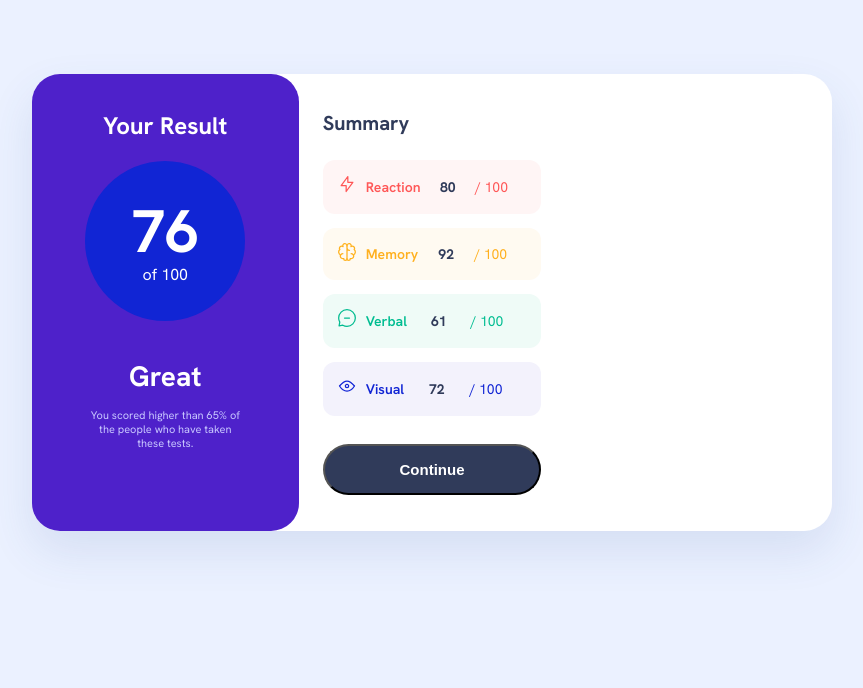
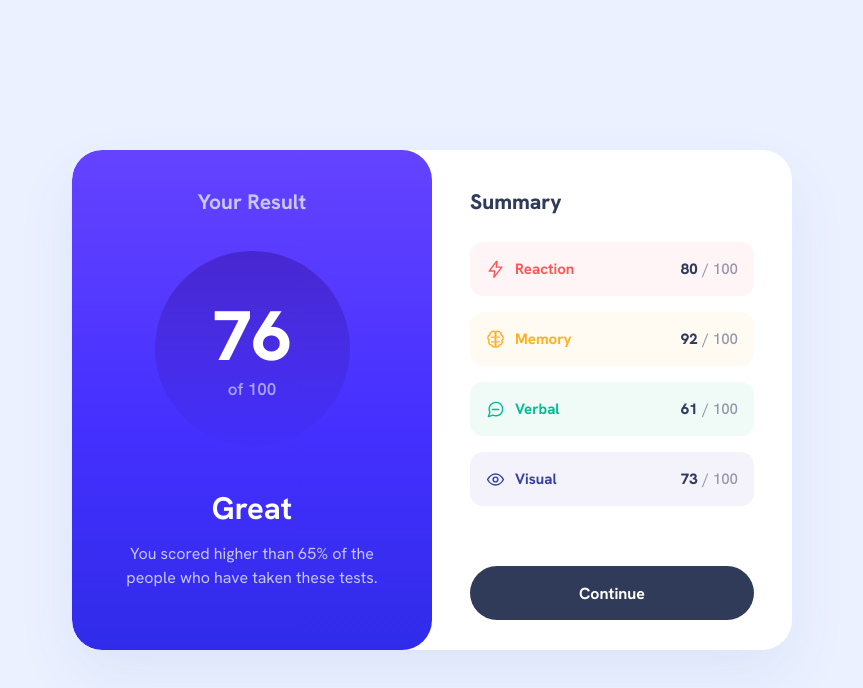
Before and after one commit to adiotimothy425-art/results-summary, a plain HTML site: page index.html in a window 1280 px wide. Shown: the whole page, without its empty margins (208-1071 px from the left). Drawn offline with Linux system fonts and the light colour scheme.

Commit message:
Updated CSS

```diff
--- a/index.html
+++ b/index.html
@@ -1,78 +1,137 @@
-<!DOCTYPE html>
+<!doctype html>
 <html lang="en">
   <head>
-  <meta charset="UTF-8">
-  <meta name="viewport" content="width=device-width, initial-scale=1.0"> <!-- displays site properly based on user's device -->
+    <meta charset="UTF-8" />
+    <meta name="viewport" content="width=device-width, initial-scale=1.0" />
+    <!-- displays site properly based on user's device -->
 
-  <link rel="icon" type="image/png" sizes="32x32" href="./assets/images/favicon-32x32.png">
-  <link rel="stylesheet" href="./style.css">
+    <link
+      rel="icon"
+      type="image/png"
+      sizes="32x32"
+      href="./assets/images/favicon-32x32.png"
+    />
+    <link rel="stylesheet" href="./style.css" />
     <title>Results summary component</title>
-
-
   </head>
   <body>
-<div class="results-card">
-  <!-- RESULTS PANEL -->
+    <main class="page-container">
+      <section class="result-card">
+        <!-- LEFT SIDE: RESULT -->
         <div class="result-panel">
-    <h2>Your Result</h2>
+          <h1 class="result-heading">Your Result</h1>
+
           <div class="score-circle">
-      <div class="total-score"> 76</div>
-      <div score-total>of 100</div>
-    </div>
-    <h1>Great</h1>
-    <p class="result-message">You scored higher than 65% of <br> the people who have taken <br>these tests.</p>
-   </div>
-   <!-- SUMMARY PANEL -->
-    <div class="summary-panel">
-      <h2>Summary</h2>
-      <div class="summary-list">
-        <div class="summary-item reaction">
-          <div class="category">
-            <div class="category-icon">
-              <img src="./assets/images/icon-reaction.svg" alt="">
-            </div>
-            <div>Reaction</div>
-          </div>
-          <p><strong>80</strong>
-          <div>/ 100</div></p>
-          </div>
-          <div class="summary-item memory">
-            <div class="category">
-              <div category-icon>
-                <img src="./assets/images/icon-memory.svg" alt="">
-              </div>
-              <div> Memory</div>
-            </div>
-            <p><strong>92</strong>
-            <div>/ 100</div></p>
+            <span class="score">76</span>
+            <span class="score-total">of 100</span>
           </div>
 
-          <div class="summary-item verbal">
-            <div class="category">
-              <div class="category-icon">
-                <img src="./assets/images/icon-verbal.svg" alt="">
-              </div>
-              <div>Verbal</div>
-            </div>
-            <p><strong> 61</strong>
-            <div>/ 100</div></p>
-          </div>
-
-          <div class="summary-item visual">
-            <div class="category">
-              <div class="category-icon">
-                <img src="./assets/images/icon-visual.svg" alt="">
-              </div>
-              <div>Visual</div>
-            </div>
-            <p><strong> 72</strong>
-            <div>/ 100</div></p>
+          <div class="result-description">
+            <h2>Great</h2>
+            <p>
+              You scored higher than 65% of the people who have taken these
+              tests.
+            </p>
           </div>
         </div>
 
-          <button class="continue-btn"> Continue</button>
+        <!-- RIGHT SIDE: SUMMARY -->
+        <div class="summary-panel">
+          <h2 class="summary-heading">Summary</h2>
+
+          <div class="summary-list">
+            <!-- REACTION -->
+            <div class="summary-item reaction">
+              <div class="category">
+                <svg viewBox="0 0 24 24" aria-hidden="true">
+                  <path d="M13 2 4 14h7l-1 8 10-13h-7l1-7z" />
+                </svg>
+                <span>Reaction</span>
+              </div>
+
+              <div class="category-score">
+                <strong>80</strong>
+                <span>/ 100</span>
               </div>
             </div>
+
+            <!-- MEMORY -->
+            <div class="summary-item memory">
+              <div class="category">
+                <svg viewBox="0 0 24 24" aria-hidden="true">
+                  <path
+                    d="M12 3a4 4 0 0 0-7 3
+                                4 4 0 0 0-1 7 4 4 0 0 0 3 6
+                                4 4 0 0 0 5 2z"
+                  />
+                  <path
+                    d="M12 3a4 4 0 0 1 7 3
+                                4 4 0 0 1 1 7 4 4 0 0 1-3 6
+                                4 4 0 0 1-5 2z"
+                  />
+                  <path
+                    d="M12 3v18M7 9h3m4 0h3
+                                M7 15h3m4 0h3"
+                  />
+                </svg>
+                <span>Memory</span>
+              </div>
+
+              <div class="category-score">
+                <strong>92</strong>
+                <span>/ 100</span>
+              </div>
+            </div>
+
+            <!-- VERBAL -->
+            <div class="summary-item verbal">
+              <div class="category">
+                <svg viewBox="0 0 24 24" aria-hidden="true">
+                  <path
+                    d="M21 11.5a8.4 8.4 0 0 1-.9
+                                3.8 8.5 8.5 0 0 1-7.6 4.7
+                                8.4 8.4 0 0 1-3.8-.9L3 21l1.9-5.7
+                                a8.4 8.4 0 0 1-.9-3.8
+                                8.5 8.5 0 0 1 4.7-7.6
+                                8.4 8.4 0 0 1 3.8-.9h.5
+                                a8.5 8.5 0 0 1 8 8z"
+                  />
+                  <path d="M8 12h8" />
+                </svg>
+                <span>Verbal</span>
+              </div>
+
+              <div class="category-score">
+                <strong>61</strong>
+                <span>/ 100</span>
+              </div>
+            </div>
+
+            <!-- VISUAL -->
+            <div class="summary-item visual">
+              <div class="category">
+                <svg viewBox="0 0 24 24" aria-hidden="true">
+                  <path
+                    d="M2 12s3.6-7 10-7
+                                10 7 10 7-3.6 7-10 7
+                                -10-7-10-7z"
+                  />
+                  <circle cx="12" cy="12" r="3" />
+                </svg>
+                <span>Visual</span>
+              </div>
+
+              <div class="category-score">
+                <strong>73</strong>
+                <span>/ 100</span>
+              </div>
+            </div>
+          </div>
+
+          <button class="continue-button" type="button">Continue</button>
+        </div>
+      </section>
+    </main>
 
     <!-- <footer class="attribution">
     Challenge by <a href="https://www.frontendmentor.io?ref=challenge">Frontend Mentor</a>.
--- a/style.css
+++ b/style.css
@@ -1,227 +1,270 @@
 @import url('https://fonts.googleapis.com/css2?family=Hanken+Grotesk:ital,wght@0,100..900;1,100..900&display=swap');
 :root{
-  --light-red: hsl(0, 100%, 67%);
-  --orangey-yellow: hsl(39, 100%, 56%);
-  --green-teal: hsl(166, 100%, 37%);
-  --cobalt-blue: hsl(234, 85%, 45%);
-  --light-slate-blue: hsl(252, 100%, 67%);
-  --light-royal-blue: hsl(241, 81%, 54%);
-  --violet-blue: hsla(256, 72%, 46%, 1);
-  --persian-blue: hsla(241, 72%, 46%, 0);
-  --white: hsl(0, 0%, 100%);
-  --pale-blue: hsl(221, 100%, 96%);
-  --light-lavender: hsl(241, 100%, 89%);
-  --dark-gray-blue: hsl(224, 30%, 27%);
+--Light-red: hsl(0, 100%, 67%);
+--Orangey-yellow: hsl(39, 100%, 56%);
+--Green-teal: hsl(166, 100%, 37%);
+--Cobalt-blue: hsl(234, 85%, 45%);
+--background-one: hsl(252, 100%, 67%);
+--background-two: hsl(241, 81%, 54%);
+--circle-one: hsla(256, 72%, 46%, 1);
+--circle-two: hsla(241, 72%, 46%, 0);
+--White: hsl(0, 0%, 100%);
+--Pale-blue: hsl(221, 100%, 96%);
+--Light-lavender: hsl(241, 100%, 89%);
+--Dark-gray-blue: hsl(224, 30%, 27%);
 }
-/* font-family: "Hanken Grotesk", sans-serif; */
-*{
+/*RESET AND BASE STYLES*/
+* {
     margin: 0;
     padding: 0;
     box-sizing: border-box;
 }
-body{
-  min-height: 100%;
+body {
+    font-family: "Hanken Grotesk", sans-serif;
+    background-color: var(--Pale-blue);
+    color: var(--Dark-gray-blue);
+    min-height: 100vh;
+}
+.page-container {
+    min-height: 100vh;
     display: flex;
     justify-content: center;
     align-items: center;
-  background-color: var(--pale-blue);
-  font-family: "Hanken Grotesk", sans-serif;
-  padding: 24px;
-  margin: 50px;
+    padding: 30px;
 }
-.results-card{
+/*MAIN CARD - DESKTOP*/
+.result-card {
+    display: flex;
     width: 100%;
-  max-width: 800px;
-  display: grid;
-  grid-template-columns: 1fr 1fr 1fr;
-  background-color: var(--white);
-  border-radius: 28px;
-  box-shadow: 0 20px 45px rgba(61, 92, 160, 0.12);
+    max-width: 720px;
+    min-height: 500px;
+    background-color: var(--White);
+    border-radius: 30px;
+    overflow: hidden;
+    box-shadow: 0 25px 60px rgba(61, 87, 180, 0.08);
 }
-.result-panel{
-  background-color: var(--violet-blue);
-  color: var(--white);
-  text-align: center;
-  padding: 36px 28px;
-  border-radius: 28px;
+
+/*LEFT RESULT PANEL*/
+
+.result-panel {
+    width: 50%;
+    background: linear-gradient(
+        180deg,
+        #6543ff 0%,
+        #4530ff 55%,
+        #302be9 100%
+    );
+
+    color: var(--White);
+    padding: 38px 40px;
     display: flex;
     flex-direction: column;
     align-items: center;
+    text-align: center;
+    border-radius: 30px;
 }
-.score-circle{
-  width: 160px;
-  height: 160px;
+.result-heading {
+    font-size: 21px;
+    font-weight: 700;
+    color: var(--Light-lavender);
+    margin-bottom: 36px;
+}
+/*SCORE CIRCLE*/
+.score-circle {
+    width: 195px;
+    height: 195px;
     border-radius: 50%;
-  background-color: var(--cobalt-blue);
+
+    background: linear-gradient(
+        180deg,
+        rgba(65, 32, 192, 0.75),
+        rgba(54, 43, 227, 0.15)
+    );
+
     display: flex;
     flex-direction: column;
+    justify-content: center;
     align-items: center;
-  justify-content: center;
-  margin-bottom: 37px;
-  margin-top: 20px;
 }
-.total-score{
-  font-size: 60px;
+.score {
+    font-size: 70px;
+    font-weight: 800;
+    line-height: 1.1;
+    color: var(--White);
+}
+.score-total {
+    font-size: 17px;
+    font-weight: 600;
+    color: #aaa0ff;
+    margin-top: 4px;
+}
+/*RESULT DESCRIPTION*/
+.result-description {
+    margin-top: 42px;
+    max-width: 280px;
+}
+.result-description h2 {
+    font-size: 31px;
     font-weight: 700;
-  line-height: 1.1;
+    margin-bottom: 14px;
+    color: var(--White);
 }
-.score-total{
-  color: var(--light-lavender);
+.result-description p {
     font-size: 16px;
-  margin-top: 5px;
+    line-height: 1.5;
+    color: var(--Light-lavender);
 }
-.result-panel h1{
-  font-size: 28px;
-  margin-bottom: 14px;
-}
-.result-message{
-  color: var(--light-lavender);
-  font-size: 11px;
-  max-width: 230px;
-}
-.summary-panel{
-  padding: 36px 24px;
+/*RIGHT SUMMARY PANEL*/
+.summary-panel {
+    width: 50%;
+    padding: 38px 38px 30px;
     display: flex;
     flex-direction: column;
 }
-.summary-panel h2{
-  color: var(--dark-gray-blue);
-  font-size: 20px;
-  margin-bottom: 24px;
+.summary-heading {
+    font-size: 21px;
+    font-weight: 800;
+    color: #303b5a;
+    margin-bottom: 27px;
 }
-.summary-list{
+/* SUMMARY ITEMS */
+.summary-list {
     display: flex;
     flex-direction: column;
-  gap: 14px;
+    gap: 16px;
 }
-.summary-item{
-  min-height: 50px;
-  padding: 14px;
-  border-radius: 12px;
+.summary-item {
+    width: 100%;
+    min-height: 54px;
+    padding: 12px 16px;
+    border-radius: 13px;
+
     display: flex;
     align-items: center;
     justify-content: space-between;
     gap: 8px;
-  font-size: 14px;
 }
-.category{
+.category {
     display: flex;
     align-items: center;
-  gap: 9px;
-  font-weight: 600;
-}
-.category-icon{
-  font-size: 19px;
-}
-.summary-item p{
-  white-space: nowrap;
-  color: var(--dark-gray-blue);
-}
-.summary-item p strong{
+    gap: 10px;
+    font-size: 15px;
     font-weight: 700;
 }
-.summary-item p div{
-  color: var(--dark-gray-blue);
+.category svg {
+    width: 19px;
+    height: 19px;
+    fill: none;
+    stroke: currentColor;
+    stroke-width: 1.8;
+    stroke-linecap: round;
+    stroke-linejoin: round;
+    flex-shrink: 0;
 }
-.reaction{
-  color: var(--light-red);
-  background-color: #fff5f5;
+.category-score {
+    display: flex;
+    align-items: center;
+    gap: 5px;
+    white-space: nowrap;
+    font-size: 15px;
 }
-.memory{
-  color: var(--orangey-yellow);
-  background-color: #fffaf1;
+.category-score strong {
+    color: #303b5a;
+    font-weight: 800;
 }
-.verbal{
-  color: var(--green-teal);
-  background-color: #effbf7;
+.category-score span {
+    color: #9295a5;
+    font-weight: 500;
 }
-.visual{
-  color: var(--cobalt-blue);
-  background-color: #f3f2fc;
+/* Individual colors */
+.reaction {
+    background-color: #fff5f6;
+    color: var(--Light-red);
 }
-.continue-btn{
+.memory {
+    background-color: #fffaf2;
+    color: var(--Orangey-yellow);
+}
+.verbal {
+    background-color: #f0fbf7;
+    color: var(--Green-teal);
+}
+.visual {
+    background-color: #f4f3fc;
+    color: #343fa1;
+}
+/* CONTINUE BUTTON*/
+.continue-button {
     width: 100%;
-  border-radius: 40px;
-  padding: 15px;
-  margin-top: 28px;
-  background: var(--dark-gray-blue);
-  color: var(--white);
-  font-size: 15px;
-  font-weight: 600;
+    min-height: 54px;
+    margin-top: auto;
+    padding: 15px 20px;
+
+    background-color: var(--Dark-gray-blue);
+    color: var(--White);
+
+    border: none;
+    border-radius: 50px;
+
+    font-family: inherit;
+    font-size: 16px;
+    font-weight: 700;
+
     cursor: pointer;
 }
-.continue-btn:hover{
-  background-color: var(--light-slate-blue);
+.continue-button:hover {
+    background-color: var(--background-two);
 }
-@media screen  and (max-width: 600px) {
-  body{
-    display: block;
-    padding: 0;
-    background-color: var(--white);
+/*SMALL MOBILE SCREENS*/
+@media screen and (max-width: 380px) {
+    .result-panel {
+        min-height: 590px;
+        padding: 38px 22px 45px;
     }
-  .results-card{
-    max-width: 100%;
-    grid-template-columns: 1fr;
-    border-radius: 0;
-    box-shadow: none;
+    .result-heading {
+        margin-bottom: 35px;
     }
-  .result-panel{
-    border-radius: 0 0 32px 32px;
-    padding: 0;
+    .score-circle {
+        width: 220px;
+        height: 220px;
     }
-  .result-panel h2{
-    margin-bottom: 24px;
+    .score {
+        font-size: 72px;
     }
-  .score-circle{
-    width: 175px;
-    height: 175px;
-    margin-bottom: 28px;
+    .result-description {
+        margin-top: 38px;
     }
-  .total-score{
-    font-size: 64px;
+    .result-description h2 {
+        font-size: 31px;
     }
-  .result-panel h1{
-    font-size: 28px;
+    .result-description p {
+        font-size: 17px;
+        line-height: 1.5;
     }
-  .result-message{
-    max-width: 300px;
+    .summary-panel {
+        padding: 36px 22px 28px;
+    }
+    .summary-list {
+        gap: 16px;
+    }
+    .summary-item {
+        min-height: 76px;
+        padding: 15px;
+    }
+    .category {
+        gap: 9px;
         font-size: 16px;
     }
-  .summary-panel {
-    padding: 0;
+    .category svg {
+        width: 22px;
+        height: 22px;
     }
-  .summary-panel h2 {
-    margin-bottom: 22px;
+    .category-score {
+        font-size: 16px;
     }
-  .summary-list {
-    gap: 14px;
-  }
-  .summary-item{
-    min-height: 58px;
-    padding: 0;
-    font-size: 15px;
-  }
-  .continue-btn{
-    margin-top: 26px;
-    padding: 17px;
+    .continue-button {
+        min-height: 72px;
+        font-size: 21px;
+        margin-top: 30px;
     }
 }
-@media screen and (max-width: 360px) {
-  .result-panel{
-    padding-left: 20px;
-    padding-right: 20px;
-  }
-  .summary-panel{
-    padding-left: 16px;
-    padding-right: 16px;
-  }
-  .summary-item{
-    padding: 10px 12px;
-    font-size: 13px;
-  }
-  body{
-    display: block;
-    padding: 0;
-    background-color: var(--white);
-  }
-}
```
Lines whose indentation alone changed are shown as unchanged.
